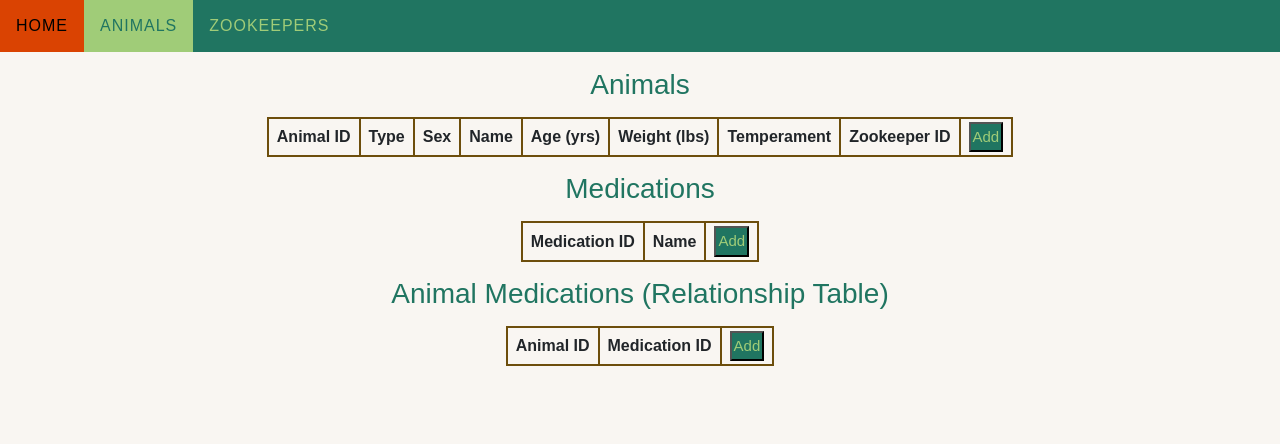
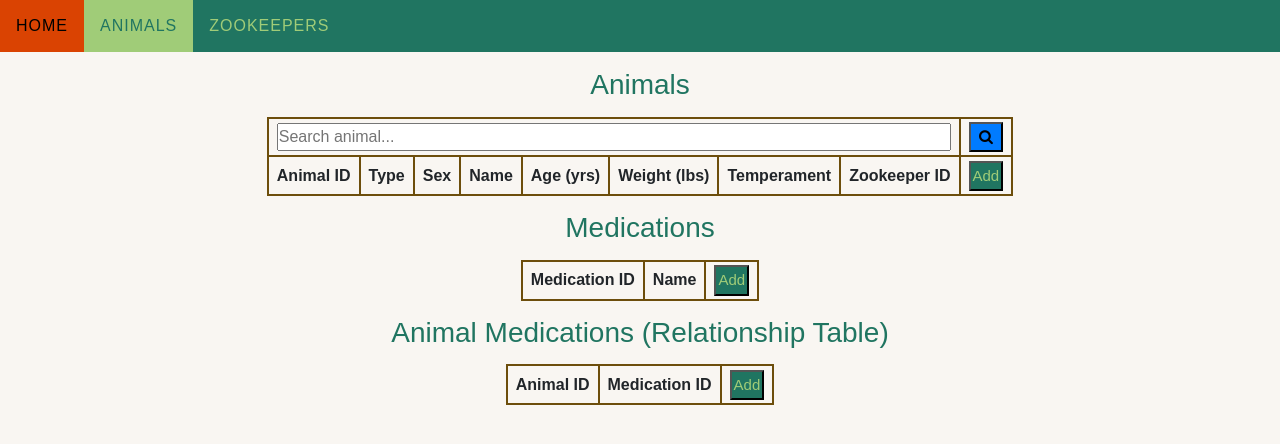
Before and after one commit to lfbettcher/CS340_Zootopia, a Flask app: page /animals in a window 1280 px wide. Shown: the top 444 px of the page. Run offline with Flask 2, Linux system fonts and the light colour scheme; data that the repository does not hold is empty; some libraries are stand-ins or nearby versions.

Commit message:
search bar work

```diff
--- a/starter_website/static/css/styles.css
+++ b/starter_website/static/css/styles.css
@@ -2,6 +2,8 @@
   --green-dark: #207561;
   --green-med: #589167;
   --green-light: #a0cc78;
+  --blue-med: #007bff;
+  --blue-dark:#00008B;
   --red: #da4302;
   --brown: #6d4e0c;
   --offwhite: #f9f6f2;
@@ -120,3 +122,9 @@ table button {
   padding: 2px;
   color: var(--green-light);
 }
+
+.search-btn {
+  width: 100%;
+  background-color: var(--blue-med);
+  padding: 2px;
+}
--- a/starter_website/templates/animals.html
+++ b/starter_website/templates/animals.html
@@ -3,19 +3,26 @@
 
 {% block title %}Animals{% endblock %}
 {% block content %}
-<!--<h3><a href='/add_new_animal'>Add new animal</a></h3> for updates later -->
 <h3>Animals</h3>
-<table id=animalTable>
+<table id="animalTable">
   <thead>
-  <th>Animal ID</th>
-  <th>Type</th>
-  <th>Sex</th>
-  <th>Name</th>
-  <th>Age (yrs)</th>
-  <th>Weight (lbs)</th>
-  <th>Temperament</th>
-  <th>Zookeeper ID</th>
-  <th colspan="2"><button type="button" data-toggle="modal" data-target="#addanimal" class="add-btn" name="Add" value="Add">Add</button></th>
+  <col>
+  <colgroup span="8"></colgroup>
+  <tr>
+    <th colspan="8" scope="colgroup"><input type="text" placeholder="Search animal..." name="search"></th>
+    <th colspan="2" scope="colgroup"><button type="button" data-toggle="modal" data-target="" class="search-btn"><i class="fa fa-search"></i></button></th>
+  </tr>
+  <tr>
+    <th scope="col">Animal ID</th>
+    <th scope="col">Type</th>
+    <th scope="col">Sex</th>
+    <th scope="col">Name</th>
+    <th scope="col">Age (yrs)</th>
+    <th scope="col">Weight (lbs)</th>
+    <th scope="col">Temperament</th>
+    <th scope="col">Zookeeper ID</th>
+    <th colspan="2"><button type="button" data-toggle="modal" data-target="#addanimal" class="add-btn" name="Add" value="Add">Add</button></th>
+  </tr>
   </thead>
   <tbody>
   {% for r in rows_animals %}
--- a/starter_website/templates/base.html
+++ b/starter_website/templates/base.html
@@ -3,6 +3,7 @@
 <head>
   <title>{% block title %}{% endblock %} - Zootopia Management System</title>
   <link rel="stylesheet" href="https://stackpath.bootstrapcdn.com/bootstrap/4.5.2/css/bootstrap.min.css" integrity="sha384-JcKb8q3iqJ61gNV9KGb8thSsNjpSL0n8PARn9HuZOnIxN0hoP+VmmDGMN5t9UJ0Z" crossorigin="anonymous">
+  <link rel="stylesheet" href="https://cdnjs.cloudflare.com/ajax/libs/font-awesome/4.7.0/css/font-awesome.min.css">
   <link rel="stylesheet" href="{{ url_for('static', filename= 'css/styles.css') }}">
 </head>
 <body>
```
